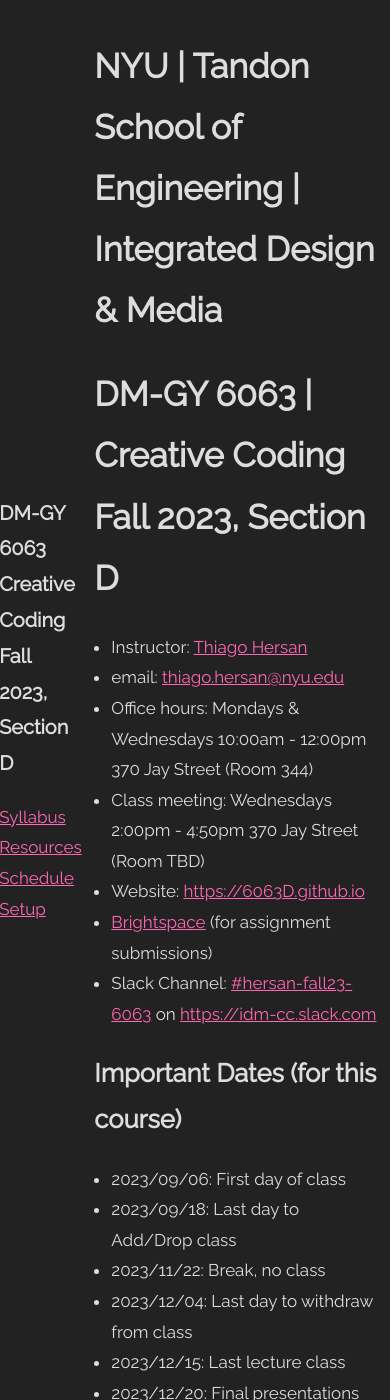
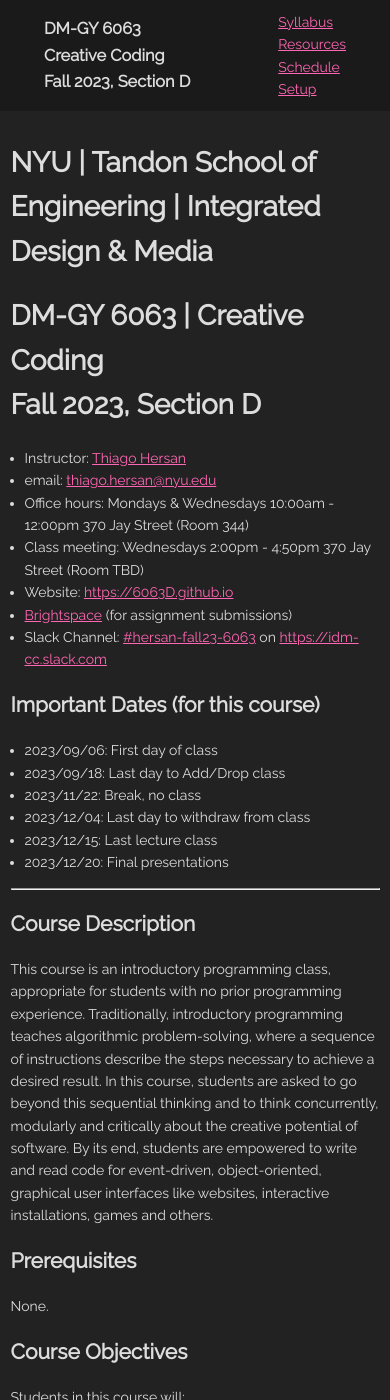
Before and after one commit to DM-GY-6063-2023F-D/DM-GY-6063-2023F-D, a Jekyll site: the page built from README.md, in a window 390 px wide and 1400 px high. Built offline with Jekyll 4.4.1, drawn with Linux system fonts in a browser that asks for light colours.

Commit message:
mobile nav

```diff
--- a/_includes/head.html
+++ b/_includes/head.html
@@ -1,7 +1,7 @@
 <title>{{ page.title }}</title>
 
 <meta name="description" content="NYU IDM Creative Coding 2023 Fall Section D">
-<meta name="keywords" content="creative, coding, nyu, tandon, idm, 2023">
+<meta name="keywords" content="creative, coding, nyu, tandon, idm, 2023, 6063">
 <meta charset="utf-8">
 <meta name="viewport" content="width=device-width, initial-scale=1">
 
--- a/_includes/nav.html
+++ b/_includes/nav.html
@@ -1,5 +1,5 @@
 <div class="nav-container">
-  <div clas="centerly">
+  <div class="nav-content-container">
     <div class="nav-title">
       <h3>DM-GY 6063<br>Creative Coding<br>Fall 2023, Section D</h3>
     </div>
--- a/css/main.scss
+++ b/css/main.scss
@@ -4,6 +4,8 @@
 * {
   box-sizing: border-box;
 }
+
+$mobile-max: 700px;
 
 html,
 body {
@@ -12,12 +14,19 @@
   --text-color-a: #ff66b3;
   --text-color-a-h: #ff42a1;
   --bgnd-color: #222;
+  --bgnd-color-h: #1a1a1a;
+  --mobile-max: $mobile-max;
   margin: 0;
   background-color: var(--bgnd-color);
   font-family: Raleway;
   font-size: 17px;
   line-height: 1.8;
   color: var(--text-color);
+
+  @media screen and (max-width: $mobile-max) {
+    font-size: 14px;
+    line-height: 1.6;
+  }
 }
 
 body {
@@ -26,6 +35,10 @@
   width: 100%;
   justify-content: center;
   overflow-y: scroll;
+
+  @media screen and (max-width: $mobile-max) {
+    flex-direction: column;
+  }
 }
 
 a {
@@ -72,6 +85,22 @@
   top: 0;
   justify-content: center;
   align-items: center;
+
+  @media screen and (max-width: $mobile-max) {
+    min-width: 100%;
+    background-color: var(--bgnd-color-h);
+    height: auto;
+    flex-direction: row;
+  }
+
+  .nav-content-container {
+    @media screen and (max-width: $mobile-max) {
+      width: 100%;
+      display: flex;
+      flex-direction: row;
+      justify-content: space-around;
+    }
+  }
 }
 
 .content-container {
@@ -83,6 +112,11 @@
 .menu {
   display: flex;
   flex-direction: column;
+  justify-content: flex-start;
+
+  @media screen and (max-width: $mobile-max) {
+    justify-content: center;
+  }
 }
 
 .week-title {
```
